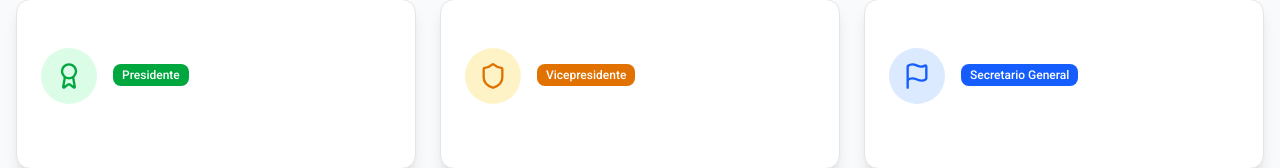
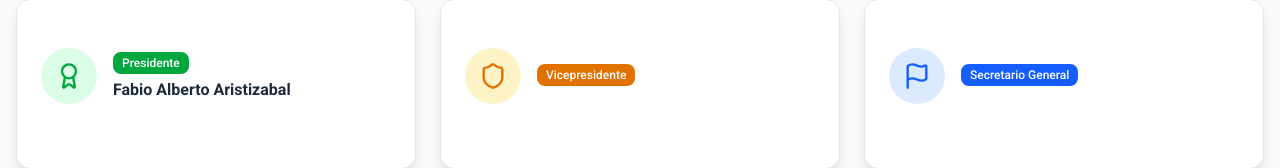
Before and after one commit to eduadsonew-bit/LCF, a Next.js app: page /nosotros/organizacion in a window 1280 px wide. Shown: the part 1778-1946 px from the top of the page. Built offline with nearby package versions, Linux system fonts and the light colour scheme; no server answers; the database is empty.

Commit message:
b3f16064-e8d2-444d-82cb-f272ed6c805a

```diff
--- a/src/app/nosotros/organizacion/page.tsx
+++ b/src/app/nosotros/organizacion/page.tsx
@@ -141,7 +141,7 @@ export default function OrganizacionPage() {
   const autoridades = [
     {
       cargo: "Presidente",
-      nombre: "",
+      nombre: "Fabio Alberto Aristizabal",
       descripcion: "",
       icon: Award,
     },
```
